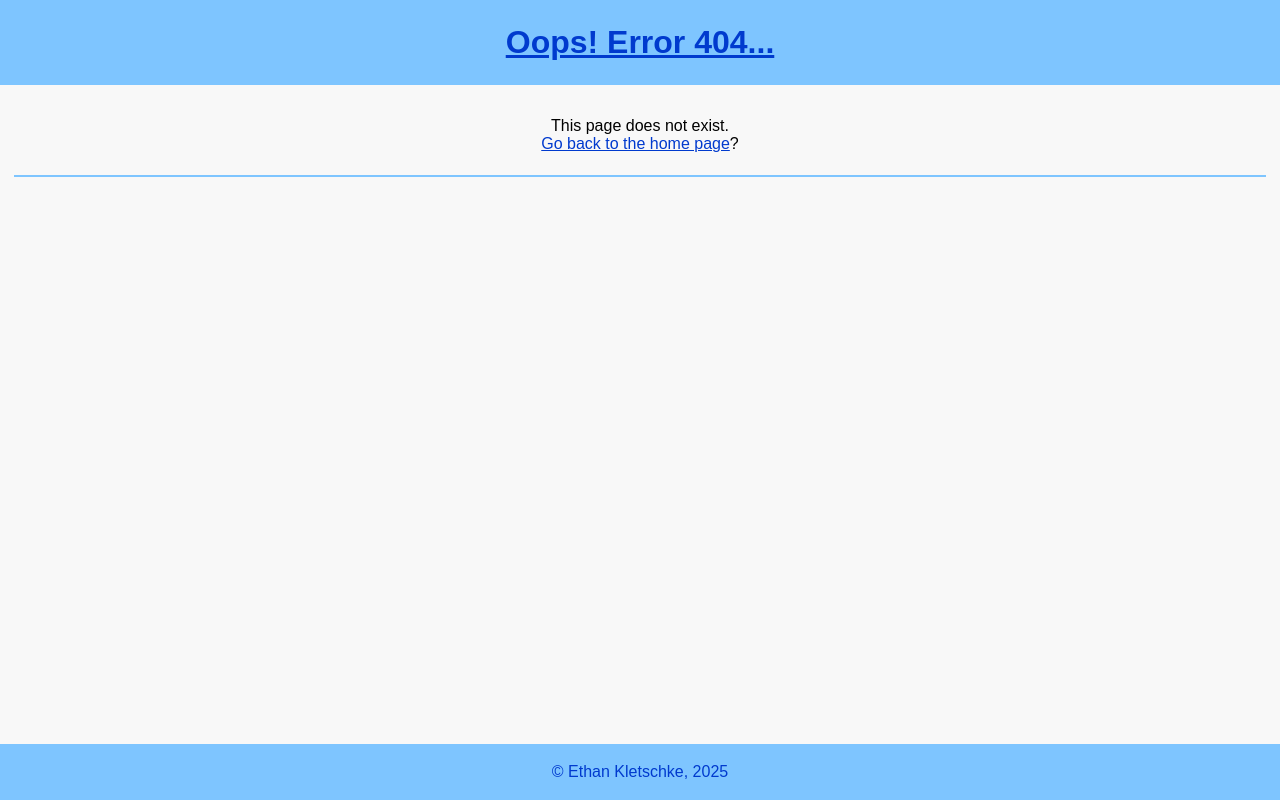
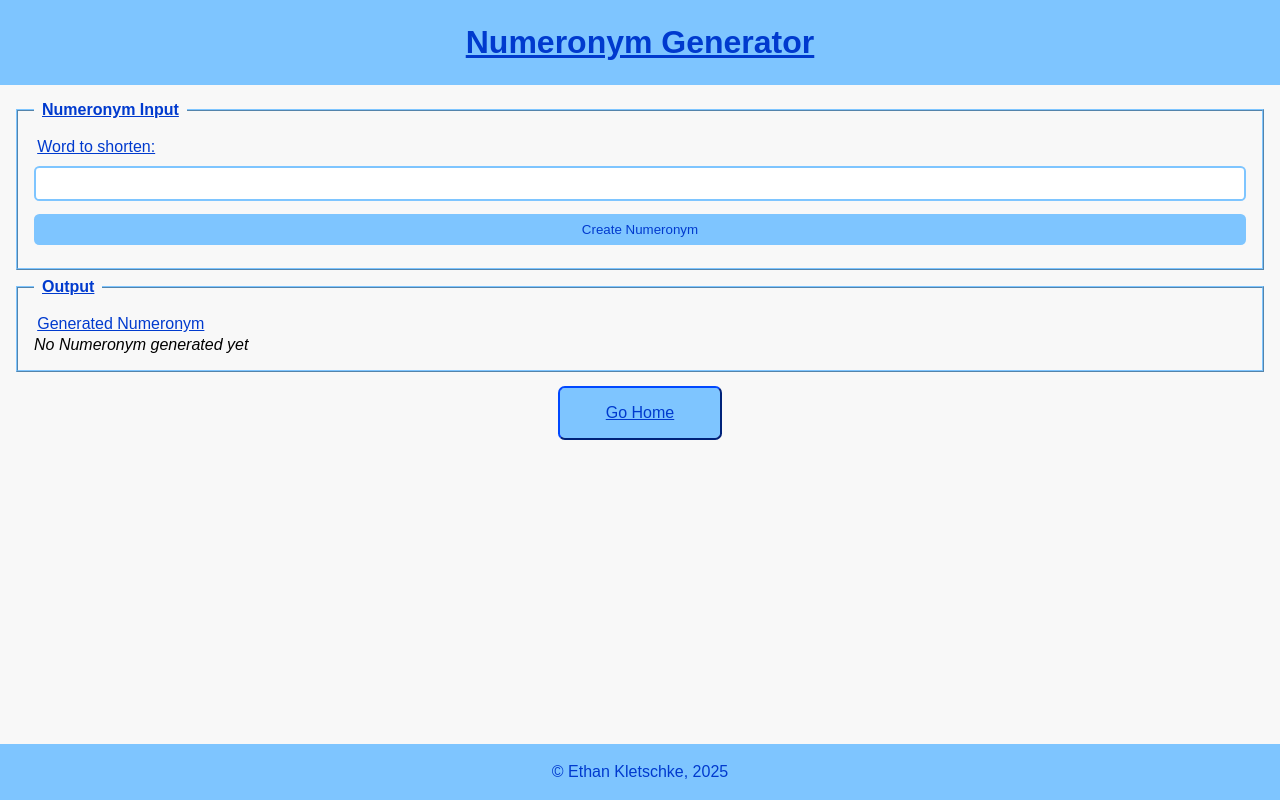
Before and after one commit to ethanKletschke/TSX-Portfolio-App, a React (Vite) app: page /numeronyms in a window 1280 px wide. Before the commit this address had no page. Built offline with nearby package versions, Linux system fonts and the light colour scheme.

Commit message:
feat: Add Numeronym Generator page

```diff
--- a/src/App.tsx
+++ b/src/App.tsx
@@ -5,11 +5,12 @@ import DialogsDemo from "./pages/DialogsDemo/DialogsDemo.tsx";
 import DiceRoll from "./pages/DiceRoll/DiceRoll.tsx";
 import EmailValidate from "./pages/EmailValidate/EmailValidate.tsx";
 import Home from "./pages/Home/Home.tsx";
+import LetterRepetition from "./pages/LetterRepetition/LetterRepetition.tsx";
 import NoPage from "./pages/NoPage/NoPage.tsx";
+import Numeronyms from "./pages/Numeronyms/Numeronyms.tsx";
 import ObjSort from "./pages/ObjSort/ObjSort.tsx";
 import SentSort from "./pages/SentSort/SentSort.tsx";
 import StopwatchPage from "./pages/StopwatchPage/StopwatchPage.tsx";
-import LetterRepetition from "./pages/LetterRepetition/LetterRepetition.tsx";
 
 export default function App() {
   return (
@@ -35,7 +36,7 @@ export default function App() {
       {/* Letter Repetition */}
       <Route path="/letterRep" element={<LetterRepetition />} />
       {/* Numeronym Page */}
-      <Route path="/numeronyms" element={<NoPage />} />
+      <Route path="/numeronyms" element={<Numeronyms />} />
       {/* 404 Page */}
       <Route path="*" element={<NoPage />} />
     </Routes>
--- /dev/null
+++ b/src/pages/Numeronyms/Numeronyms.tsx
@@ -0,0 +1,69 @@
+import { useState } from "react";
+import Footer from "../../comps/Footer/Footer";
+import Form from "../../comps/Form/Form";
+import GoHomeBtn from "../../comps/GoHomeBtn/GoHomeBtn";
+import Header from "../../comps/Header/Header";
+import MainBody from "../../comps/MainBody/MainBody";
+import numeronym from "../../funcs/numeronym";
+
+export default function Numeronyms() {
+  // State
+  const [numeronymInput, setNumeronym] = useState<string>("");
+  const [out, setOut] = useState<string>("");
+
+  const handleChange = (e: React.ChangeEvent<HTMLInputElement>) => {
+    setNumeronym(e.target.value);
+  };
+
+  const handleSubmit = (e: React.FormEvent<HTMLFormElement>) => {
+    e.preventDefault();
+
+    setOut(numeronym(numeronymInput));
+  };
+
+  return (
+    <main>
+      <Header>
+        Numeronym Generator
+      </Header>
+
+      <MainBody>
+        <Form submitHandler={handleSubmit}>
+          <fieldset>
+            <legend>Numeronym Input</legend>
+
+            <label htmlFor="numeronym-in">Word to shorten:</label>
+            <input
+              type="text"
+              name="numeronym-in"
+              id="numeronym-in"
+              value={numeronymInput}
+              onChange={handleChange}
+              minLength={3}
+            />
+
+            <button type="submit">
+              Create Numeronym
+            </button>
+          </fieldset>
+
+          <fieldset>
+            <legend>Output</legend>
+
+            <label htmlFor="numeronym-out">Generated Numeronym</label>
+            <output
+              htmlFor="numeronym-in"
+              id="numeronym-out"
+            >
+              {out || "No Numeronym generated yet"}
+            </output>
+          </fieldset>
+        </Form>
+
+        <GoHomeBtn />
+      </MainBody>
+
+      <Footer />
+    </main>
+  );
+}
```
